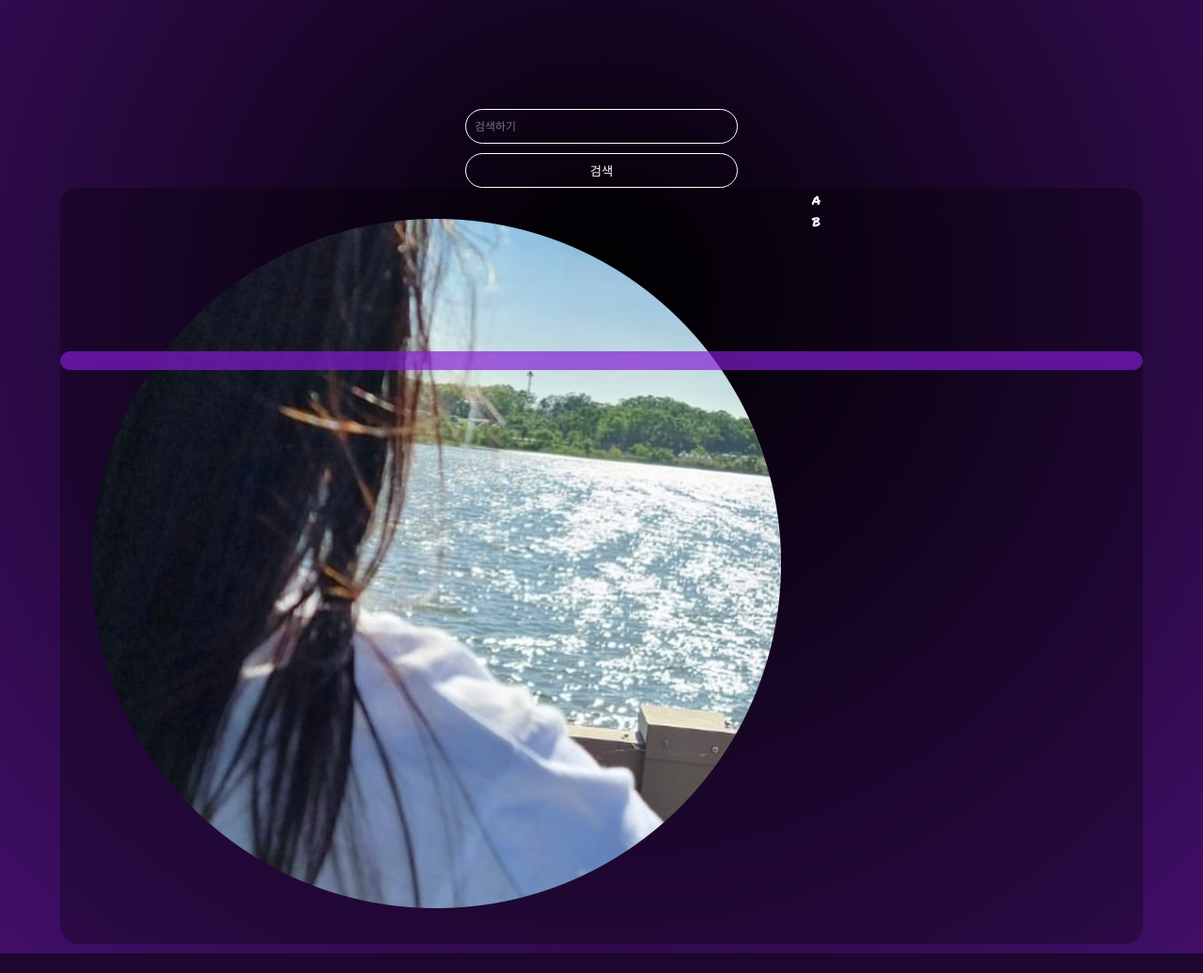
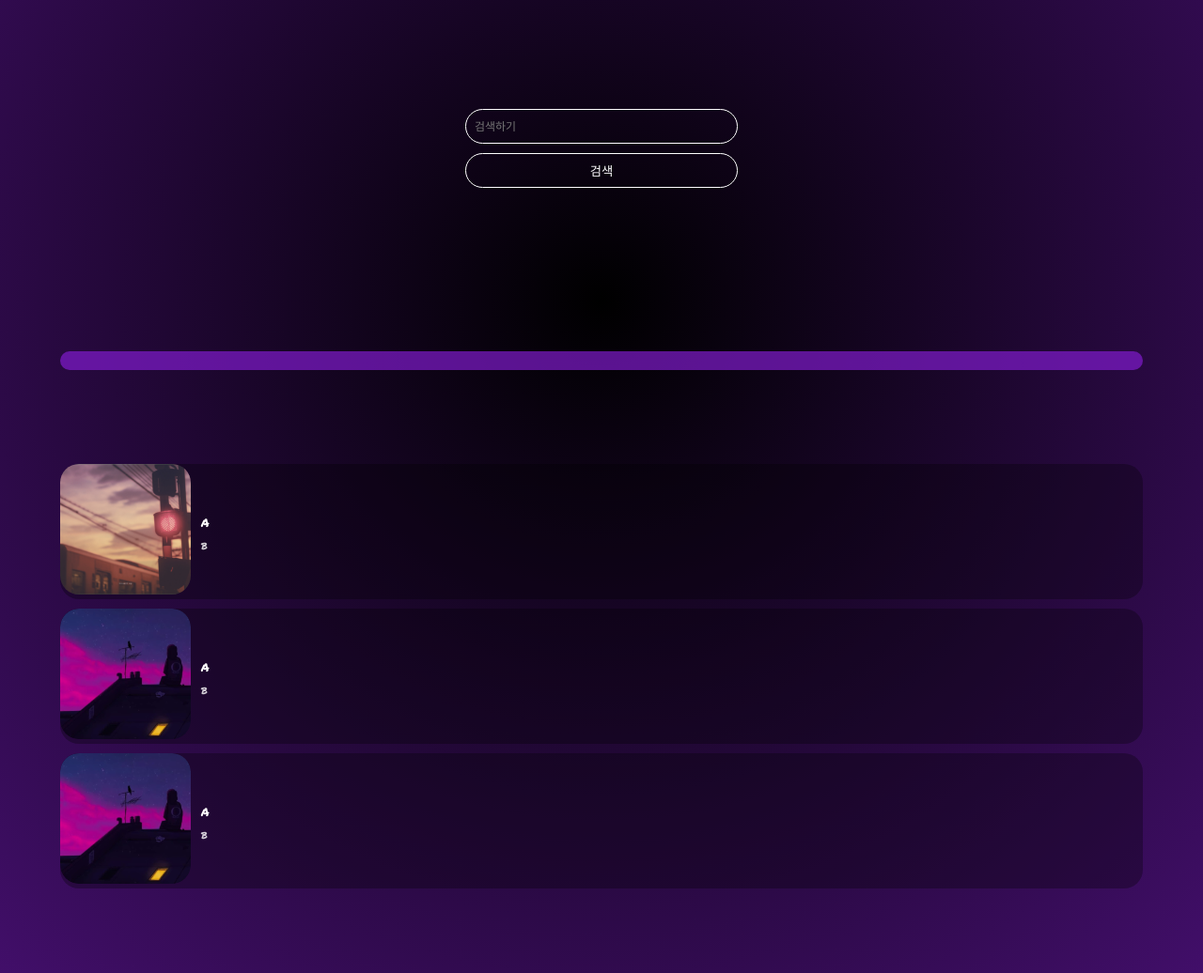
Before and after one commit to chickiyeah/music, a Flask app: page /Search in a window 1280 px wide. Shown: the part 396-1432 px from the top of the page at 94% size. Before the commit the page ends 1411 px from the top, so only its background shows below. Run offline with Flask 2, Linux system fonts and the light colour scheme; some libraries are stand-ins or nearby versions; some web fonts are replaced.

Commit message:
20230209

```diff
--- a/static/css/search.css
+++ b/static/css/search.css
@@ -38,6 +38,10 @@
     width: 290px;
 }
 
+.khot_wrap {
+    padding-top: 23vw;
+    margin-bottom: 10vh;
+}
 
 .khot_container {
     display: flex;
@@ -71,3 +75,29 @@
     z-index: -1;
     opacity: 30%;
 }
+
+.list_content .list_img img {
+    margin-right: 5px;
+    border-radius: 20px;
+    width: 139px;
+    justify-content: left;
+}
+
+.list_info {
+    display: flex;
+    flex-flow: column;
+    align-items: flex-start;
+    justify-content: center;
+    margin-left: 6px;
+}
+
+.list_info p:nth-child(1) {
+    font-size: 15px;
+    margin-bottom: 3px;
+}
+
+.list_info p:nth-child(2) {
+    font-size: 12px;
+    margin-top: 3px;
+    opacity: 80%;
+}
--- a/templates/search.html
+++ b/templates/search.html
@@ -51,15 +51,34 @@
                 </div>
             </div>
         </div>
-
+        <div class="khot_wrap">
             <div id="l_container" class="khot_container">
                 <div class="list_content" onclick="play('test')">
                     <div class="list_img">
-                    <img src="../static/assets/image/profile3.png" alt="">
+                        <img src="../static/assets/image/gb01.png" alt="">
                     </div>
                     <div class="list_info">
                         <p>a</p>
                         <p>b</p>
+                    </div>
+                </div>
+                <div class="list_content" onclick="play('test')">
+                    <div class="list_img">
+                        <img src="../static/assets/image/up01.png" alt="">
+                    </div>
+                    <div class="list_info">
+                        <p>a</p>
+                        <p>b</p>
+                    </div>
+                </div>
+                <div class="list_content" onclick="play('test')">
+                    <div class="list_img">
+                        <img src="../static/assets/image/up01.png" alt="">
+                    </div>
+                    <div class="list_info">
+                        <p>a</p>
+                        <p>b</p>
+                    </div>
                 </div>
             </div>
         </div>
```
Lines whose indentation alone changed are shown as unchanged.
